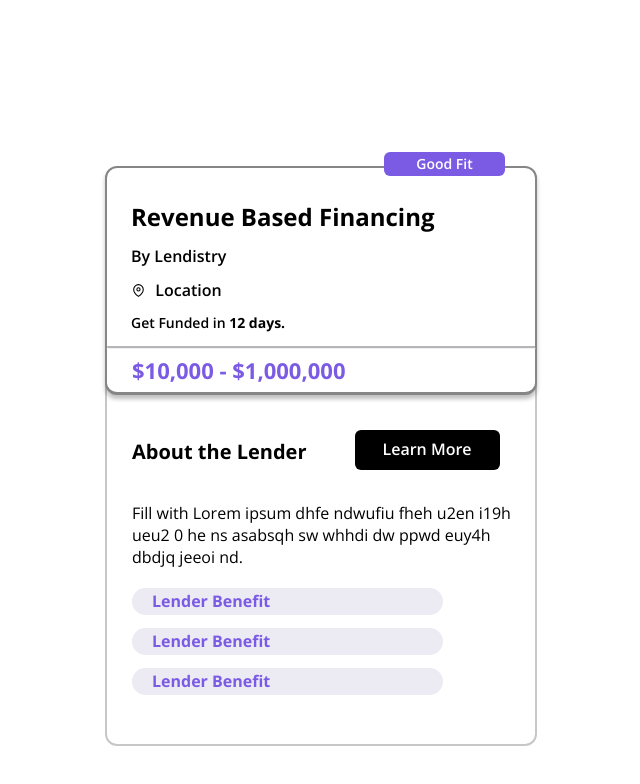
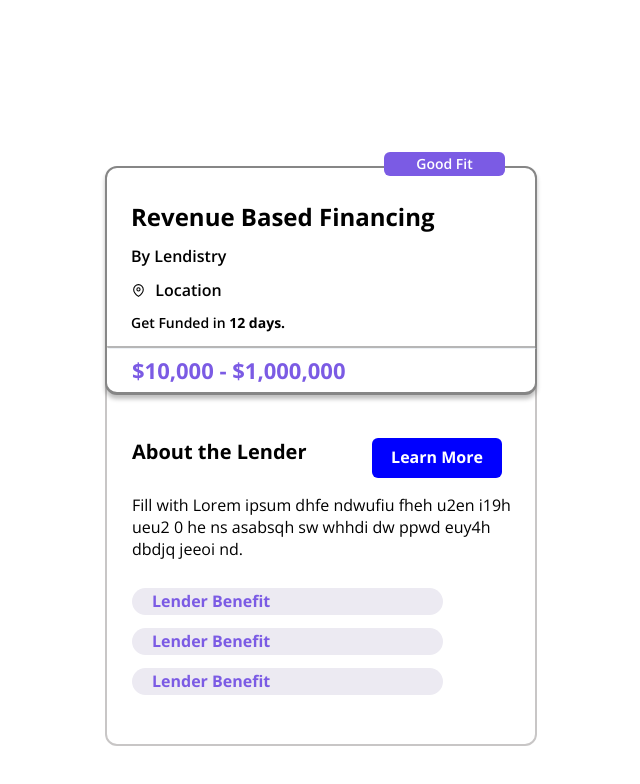
Before and after one commit to marinapelosi/segurebags-app, a React (Create React App) app: page / in a window 1280 px wide. Shown: the top 784 px of the page, without its empty margins (319-959 px from the left). Built offline with nearby package versions, Linux system fonts and the light colour scheme.

Commit message:
Button variants challenge done

```diff
--- a/src/components/LenderCard/index.js
+++ b/src/components/LenderCard/index.js
@@ -6,12 +6,9 @@
     Badge,
     Text,
     Divider,
-    useStyleConfig,
     Button,
   } from '@chakra-ui/react';
 import { MapPinIcon } from '../OwnIcons/MapPinIcon';
-import ButtonCustom from '../Button'; // Trying to implement the button variant trick
-
 
 export default function LenderCard(props) {
     const styles = {
@@ -195,22 +192,7 @@
                   </Text>
                 </Stack>
                 <Stack spacing={0} align={'right'}>
-                  {/* <ButtonCustom variant={props.variant}>Learn More</ButtonCustom>  */}
-
-
-                  <Button
-                      w={'full'}
-                      mt={-2}
-                      ml={6}
-                      background={'black'}
-                      color={'white'}
-                      rounded={'md'}
-                      _hover={{
-                        transform: 'translateY(-2px)',
-                        boxShadow: 'lg',
-                      }}
-                      // variant="bagsDesktop"
-                      >
+                  <Button variant={props.variant}>
                       Learn More
                   </Button>
                 </Stack>
--- a/src/components/Button/index.js
+++ b/src/customTheme.js
@@ -1,6 +1,6 @@
-import { Box,useStyleConfig, defineStyleConfig, extendTheme } from '@chakra-ui/react';
+import { defineStyleConfig, extendTheme } from '@chakra-ui/react';
 
-const ButtonCustom = defineStyleConfig({
+const Button = defineStyleConfig({
   baseStyle: {
     fontWeight: 'bold',
     borderRadius: '6px',
@@ -14,12 +14,11 @@
     width: '130px',
     height: '32px',
     right: '33px',
-    top: '98px',
+    color: '#FFFFFF'
   },
   variants: {
     bagsNormal: {
         background: '#020202',
-        borderRadius: '6px'
     },
     bagsDesktop: {
         background: 'blue',
@@ -33,16 +32,8 @@
 
 const theme = extendTheme({
   components: {
-    ButtonCustom,
+    Button,
   },
 })
 
-export const Button = (props) => {
-  const { variant, ...rest } = props
-
-  const styles = useStyleConfig('ButtomCustom', { variant })
-
-  return <Box __css={styles} {...rest} />
-}
-
-export default Button;
+export default theme;
--- a/src/index.js
+++ b/src/index.js
@@ -1,16 +1,16 @@
 import React from 'react';
 import ReactDOM from 'react-dom/client';
 import './index.css';
-import App from './App';
 import reportWebVitals from './reportWebVitals';
 import { ChakraProvider } from '@chakra-ui/react';
-import { Flex, Center, Box } from '@chakra-ui/react';
+import { Flex, Center } from '@chakra-ui/react';
 import LenderCard from './components/LenderCard';
+import theme from './customTheme';
 
 
 const root = ReactDOM.createRoot(document.getElementById('root'));
 root.render(
-  <ChakraProvider>
+  <ChakraProvider theme={theme}>
     <Flex width={"100vw"} height={"70vh"} alignContent={"center"} justifyContent={"center"}>
       <Center>
           <LenderCard
```
Also changed, not shown: public/oneComponent.png (added), 1 other file (tests, documents, lock files or other folders).
